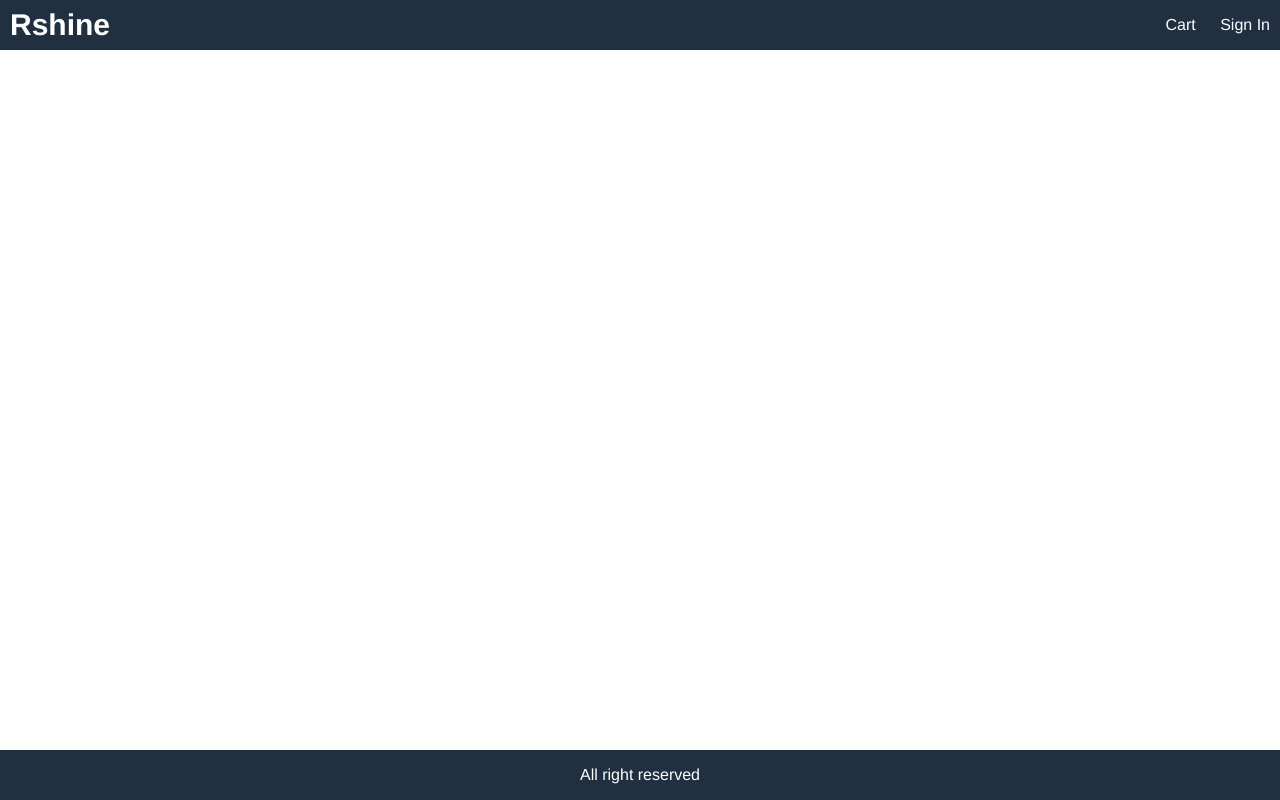
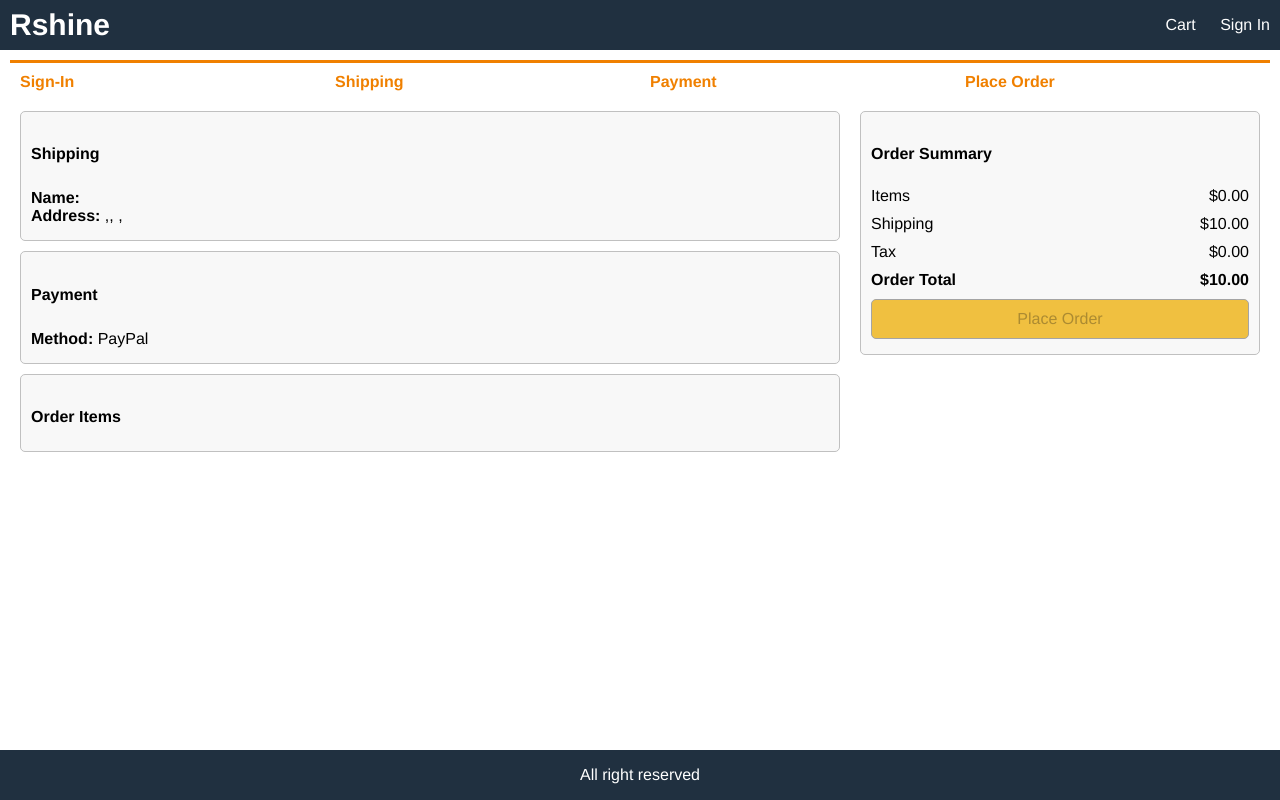
Before and after one commit to zainab66/Rshine_App, a React (Create React App) app in the folder frontend/: page /placeorder in a window 1280 px wide. Built offline with nearby package versions, Linux system fonts and the light colour scheme.

Commit message:
Design Place Order Screen

```diff
--- a/frontend/src/App.js
+++ b/frontend/src/App.js
@@ -8,6 +8,7 @@ import { signout } from './actions/userActions';
 import RegisterScreen from './screens/RegisterScreen';
 import ShippingAddressScreen from './screens/ShippingAddressScreen';
 import PaymentMethodScreen from './screens/PaymentMethodScreen';
+import PlaceOrderScreen from './screens/PlaceOrderScreen';
 
 import { BrowserRouter, Link, Route } from 'react-router-dom';
 
@@ -55,6 +56,7 @@ function App() {
       <Route path="/register" component={RegisterScreen}></Route>
       <Route path="/shipping" component={ShippingAddressScreen}></Route>
       <Route path="/payment" component={PaymentMethodScreen}></Route>
+      <Route path="/placeorder" component={PlaceOrderScreen}></Route>
 
       <Route path="/cart/:id?" component={CartScreen}></Route>
 
--- /dev/null
+++ b/frontend/src/screens/PlaceOrderScreen.js
@@ -0,0 +1,128 @@
+import React from 'react';
+import { useSelector } from 'react-redux';
+import { Link } from 'react-router-dom';
+import CheckoutSteps from '../components/CheckoutSteps';
+
+
+export default function PlaceOrderScreen(props) {
+  const cart = useSelector((state) => state.cart);
+  if (!cart.paymentMethod) {
+    props.history.push('/payment');
+  }
+  const toPrice = (num) => Number(num.toFixed(2)); // 5.123 => "5.12" => 5.12
+  cart.itemsPrice = toPrice(
+    cart.cartItems.reduce((a, c) => a + c.qty * c.price, 0)
+  );
+  cart.shippingPrice = cart.itemsPrice > 100 ? toPrice(0) : toPrice(10);
+  cart.taxPrice = toPrice(0.15 * cart.itemsPrice);
+  cart.totalPrice = cart.itemsPrice + cart.shippingPrice + cart.taxPrice;
+  const placeOrderHandler = () => {
+  };
+  return (
+    <div>
+      <CheckoutSteps step1 step2 step3 step4></CheckoutSteps>
+      <div className="row top">
+        <div className="col-2">
+          <ul>
+            <li>
+              <div className="card card-body">
+                <h2>Shipping</h2>
+                <p>
+                  <strong>Name:</strong> {cart.shippingAddress.fullName} <br />
+                  <strong>Address: </strong> {cart.shippingAddress.address},
+                  {cart.shippingAddress.city}, {cart.shippingAddress.postalCode}
+                  ,{cart.shippingAddress.country}
+                </p>
+              </div>
+            </li>
+            <li>
+              <div className="card card-body">
+                <h2>Payment</h2>
+                <p>
+                  <strong>Method:</strong> {cart.paymentMethod}
+                </p>
+              </div>
+            </li>
+            <li>
+              <div className="card card-body">
+                <h2>Order Items</h2>
+                <ul>
+                  {cart.cartItems.map((item) => (
+                    <li key={item.product}>
+                      <div className="row">
+                        <div>
+                          <img
+                            src={item.image}
+                            alt={item.name}
+                            className="small"
+                          ></img>
+                        </div>
+                        <div className="min-30">
+                          <Link to={`/product/${item.product}`}>
+                            {item.name}
+                          </Link>
+                        </div>
+
+                        <div>
+                          {item.qty} x ${item.price} = ${item.qty * item.price}
+                        </div>
+                      </div>
+                    </li>
+                  ))}
+                </ul>
+              </div>
+            </li>
+          </ul>
+        </div>
+        <div className="col-1">
+          <div className="card card-body">
+            <ul>
+              <li>
+                <h2>Order Summary</h2>
+              </li>
+              <li>
+                <div className="row">
+                  <div>Items</div>
+                  <div>${cart.itemsPrice.toFixed(2)}</div>
+                </div>
+              </li>
+              <li>
+                <div className="row">
+                  <div>Shipping</div>
+                  <div>${cart.shippingPrice.toFixed(2)}</div>
+                </div>
+              </li>
+              <li>
+                <div className="row">
+                  <div>Tax</div>
+                  <div>${cart.taxPrice.toFixed(2)}</div>
+                </div>
+              </li>
+              <li>
+                <div className="row">
+                  <div>
+                    <strong> Order Total</strong>
+                  </div>
+                  <div>
+                    <strong>${cart.totalPrice.toFixed(2)}</strong>
+                  </div>
+                </div>
+              </li>
+              <li>
+                <button
+                  type="button"
+                  onClick={placeOrderHandler}
+                  className="primary block"
+                  disabled={cart.cartItems.length === 0}
+                >
+                  Place Order
+                </button>
+              </li>
+
+            </ul>
+          </div>
+        </div>
+      </div>
+    </div>
+  );
+}
```
Also changed, not shown: 1 other file (tests, documents, lock files or other folders).
